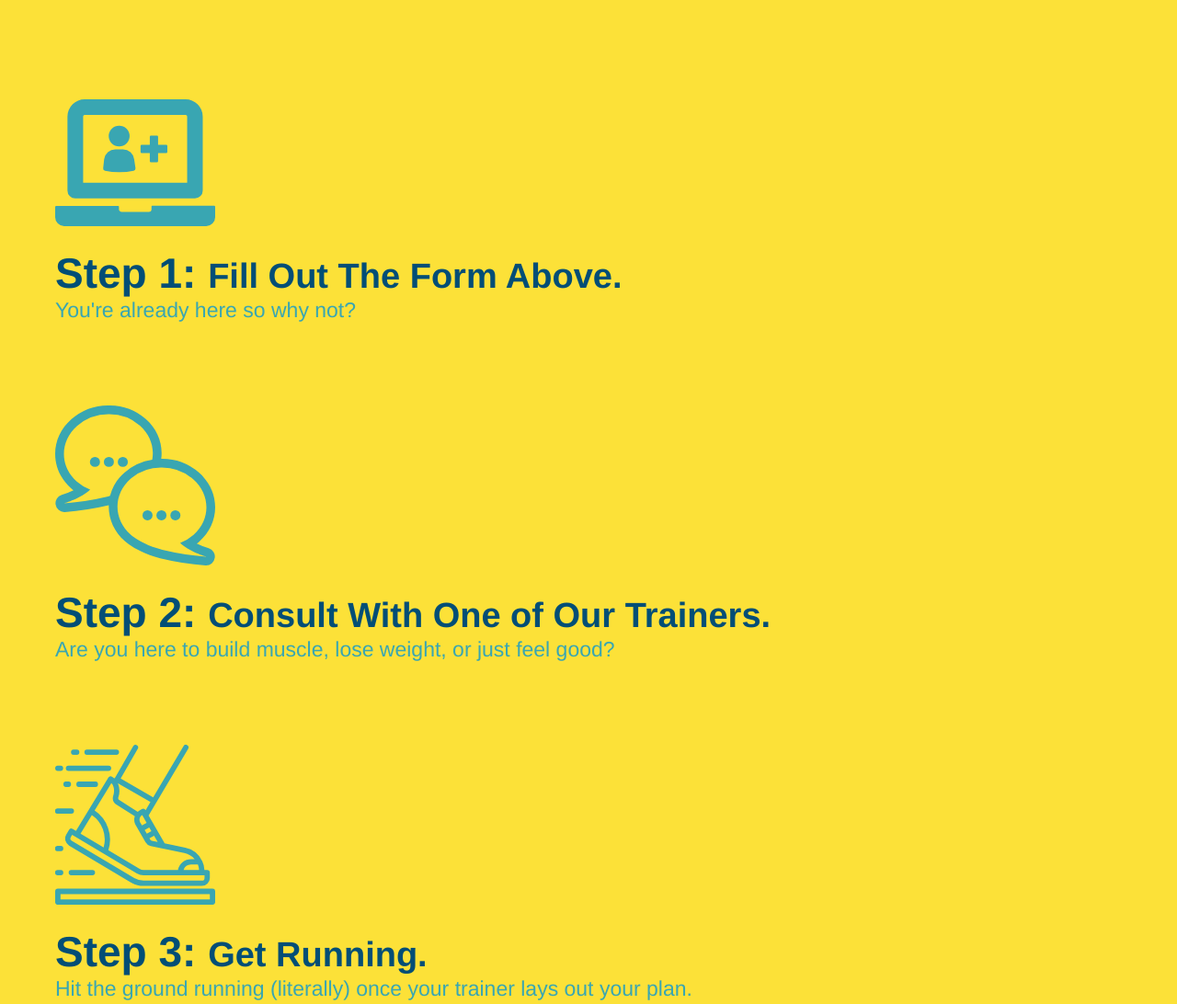
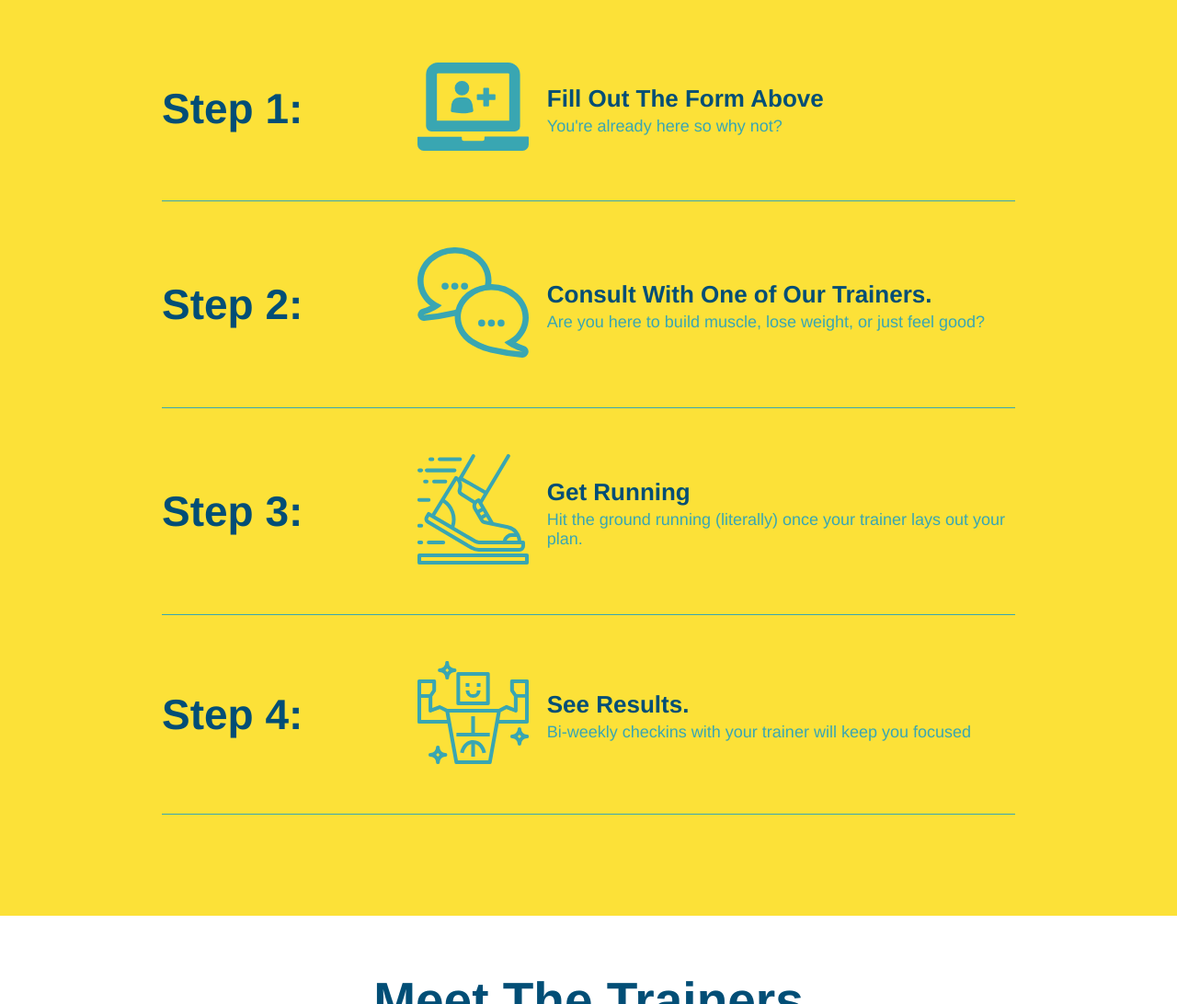
Before and after one commit to truppeiner/run-buddy, a plain HTML site: page index.html in a window 1280 px wide. Shown: the part 1260-2352 px from the top of the page at 92% size. Drawn offline with Linux system fonts and the light colour scheme.

Commit message:
add flexbox to steps

```diff
--- a/assets/css/style.css
+++ b/assets/css/style.css
@@ -169,28 +169,21 @@ section {
     background: #fce138;
 }
 
-.steps div {
-    margin-bottom: 80px;
+.step h3 {
+    color: #024e76;
+    font-size: 46px;
+    flex: 1 30%;
 }
 
-.steps img {
-    width: 15%;
-    margin: 10px 0;
+.step-text p {
+    color: #39a6b2;
+    font-size: 18px;
 }
 
-.steps h3 {
+.step-text h4 {
+    font-size: 26px;
+    line-height: 1.5;
     color: #024e76;
-    font-size: 46px;
-    margin-top: 10px;
-}
-
-.steps p {
-    color: #39a6b2;
-    font-size: 23px;
-}
-
-.steps span {
-    font-size: 38px;
 }
 .section-title {
     font-size: 55px;
@@ -212,6 +205,37 @@ section {
 
 .flex-row {
     display: flex;
+}
+
+.step {
+    margin: 50px auto;
+    padding-bottom: 50px;
+    width: 80%;
+    border-bottom: 1px solid #39a6b2;
+    display: flex;
+    flex-wrap: wrap;
+    align-items: center;
+    justify-content: space-between;
+}
+
+.step-info {
+    flex: 2 70%;
+    display: flex;
+    flex-wrap: wrap;
+    align-items: center;
+}
+
+.step-img {
+    flex: 1 12%;
+    margin-right: 20px;
+}
+
+.step-img img {
+    max-width: 100%;
+}
+
+.step-text {
+    flex: 12;
 }
 /* END STEPS SECTION */
 /* BEGIN TRAINERS SECTIONS */
--- a/index.html
+++ b/index.html
@@ -103,32 +103,62 @@
             What You Do
         </h2>
     </div>
-    <div>
-        <!-- insert img element -->
+
+<!-- STEPS -->
+<!-- STEP 1 -->
+    <div class="step">
+        <h3>Step 1:</h3>
+        <div class="step-info">
+            <div class="step-img">
                 <img src="assets/images/step-1.svg" alt=""/>
-        <h3>Step 1: <span>Fill Out The Form Above.</span></h3>
+            </div>
+            <div class="step-text">
+            <h4>Fill Out The Form Above</h4>
             <p>You're already here so why not?</p>
             </div>
-
-    <div>
+        </div>
+    </div>
+<!-- STEP 2 -->
+    <div class="step">
+        <h3>Step 2:</h3>
+        <div class="step-info">
+            <div class="step-img">
                 <img src="assets/images/step-2.svg" alt=""/>
-        <h3>Step 2: <span>Consult With One of Our Trainers.</span></h3>
+            </div>
+            <div class="step-text">
+                <h4>Consult With One of Our Trainers.</h4>
                 <p>Are you here to build muscle, lose weight, or just feel good?</p>
             </div>
-
-    <div>
+        </div>
+    </div>
+<!-- STEP 3 -->
+    <div class="step">
+        <h3>Step 3:</h3>
+        <div class="step-info">
+            <div class="step-img">
                 <img src="assets/images/step-3.svg" alt= ""/>
-        <h3>Step 3: <span>Get Running.</span></h3>
+            </div>
+            <div class="step-text">
+                <h4>Get Running</h4>
                 <p>Hit the ground running (literally) once your trainer lays out your plan.</p>
             </div>
-
-    <div>
+        </div>
+    </div>
+<!-- STEP 4 -->
+    <div class="step">
+        <h3>Step 4:</h3>
+        <div class="step-info">
+            <div class="step-img">
                 <img src="assets/images/step-4.svg" alt=""/>
-        <h3>Step 4: <span>See Results.</span></h3>
+            </div>
+            <div class="step-text">
+                <h4>See Results.</h4>
                 <p>Bi-weekly checkins with your trainer will keep you focused</p>
             </div>
+        </div>
+    </div>
 </section>
-
+<!-- END STEPS -->
 <!-- "meet the trainers" section -->
 <section id="your-trainers" class="trainers">
     <div class="flex-row">
```
Lines whose indentation alone changed are shown as unchanged.
